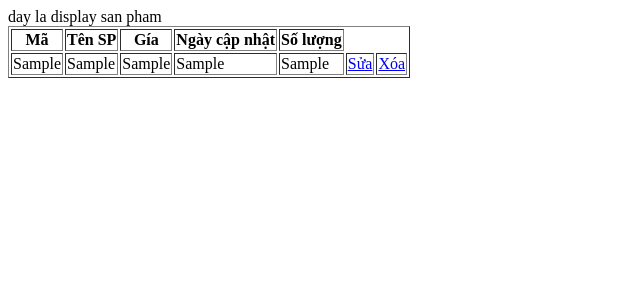
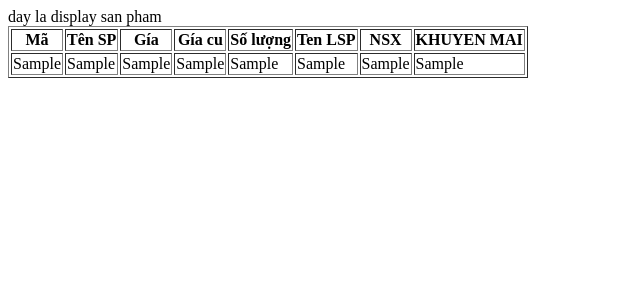
Before and after one commit to queanh8498/sephora, a PHP site: page /displaysp.php in a window 1280 px wide. Shown: the top 300 px of the page, without its empty margins (0-640 px from the left). Run offline with PHP 8.4, Linux system fonts and the light colour scheme; tables that the repository leaves empty or names only in its code hold one stand-in row (values such as "Sample post").

Commit message:
commit ne

```diff
--- a/sanpham/displaysp.php
+++ b/sanpham/displaysp.php
@@ -1,7 +1,16 @@
 day la display san pham
 <?php
     require_once __DIR__ . "/../dbconnect.php";
-    $sql = "select * from `sanpham`;";
+    //HERE DOCS
+    $sql = <<<EOT
+    SELECT sp.sp_ma,sp.sp_ten, sp.sp_gia, sp.sp_giacu, sp.sp_soluong, lsp.lsp_ten, nsx.nsx_ten, km.km_ten
+    FROM sanpham sp
+    JOIN loaisanpham lsp ON sp.lsp_ma=lsp.lsp_ma
+    JOIN nhasanxuat nsx ON sp.nsx_ma=nsx.nsx_ma
+    LEFT JOIN khuyenmai km ON km.km_ma=sp.km_ma ;
+
+EOT;
+
     $rs = mysqli_query($conn, $sql);
 
     $data = [];
@@ -10,8 +19,11 @@ day la display san pham
         'sp_ma' => $row['sp_ma'],
         'sp_ten' => $row['sp_ten'],
         'sp_gia' => $row['sp_gia'],
-        'sp_ngaycapnhat' => $row['sp_ngaycapnhat'],
+        'sp_giacu' => $row['sp_giacu'],
         'sp_soluong' => $row['sp_soluong'],
+        'lsp_ten' => $row['lsp_ten'],
+        'nsx_ten' => $row['nsx_ten'],
+        'km_ten' => $row['km_ten'],
     );
 }
     //print_r($data);
@@ -23,18 +35,27 @@ day la display san pham
     <th>Mã </th>
     <th>Tên SP</th>
     <th>Gía</th>
-    <th>Ngày cập nhật</th>
+    <th>Gía cu</th>
     <th>Số lượng </th>
+    <th>Ten LSP</th>
+    <th>NSX</th>
+    <th>KHUYEN MAI</th>
+
 </tr>
     <?php foreach ($data as $row) : ?>
     <tr>
         <td><?php echo $row['sp_ma'];?></td>
         <td><?php echo $row['sp_ten'];?></td>
         <td><?php echo $row['sp_gia'];?></td>
-        <td><?php echo $row['sp_ngaycapnhat'];?></td>
+        <td><?php echo $row['sp_giacu'];?></td>
         <td><?php echo $row['sp_soluong'];?></td>
-        <td><a href="/sephora/sanpham/updatesp.php?sp_ma=<?php $row['sp_ma']; ?>">Sửa</a></td>
-        <td><a href="/sephora/sanpham/deletesp.php?sp_ma=<?php $row['sp_ma']; ?>">Xóa</a></td>
+        <td><?php echo $row['lsp_ten'];?></td>
+        <td><?php echo $row['nsx_ten'];?></td>
+        <td><?php echo $row['km_ten'];?></td>
+
+        <!--<td><a href="/sephora/sanpham/updatesp.php?sp_ma=<?php $row['sp_ma']; ?>">Sửa</a></td>
+        <td><a href="/sephora/sanpham/deletesp.php?sp_ma=<?php $row['sp_ma']; ?>">Xóa</a></td>-->
+
     </tr>
 <?php endforeach; ?>
 
```
Also changed, not shown: sanpham/insertsp.php (added, +63 -0 lines).
